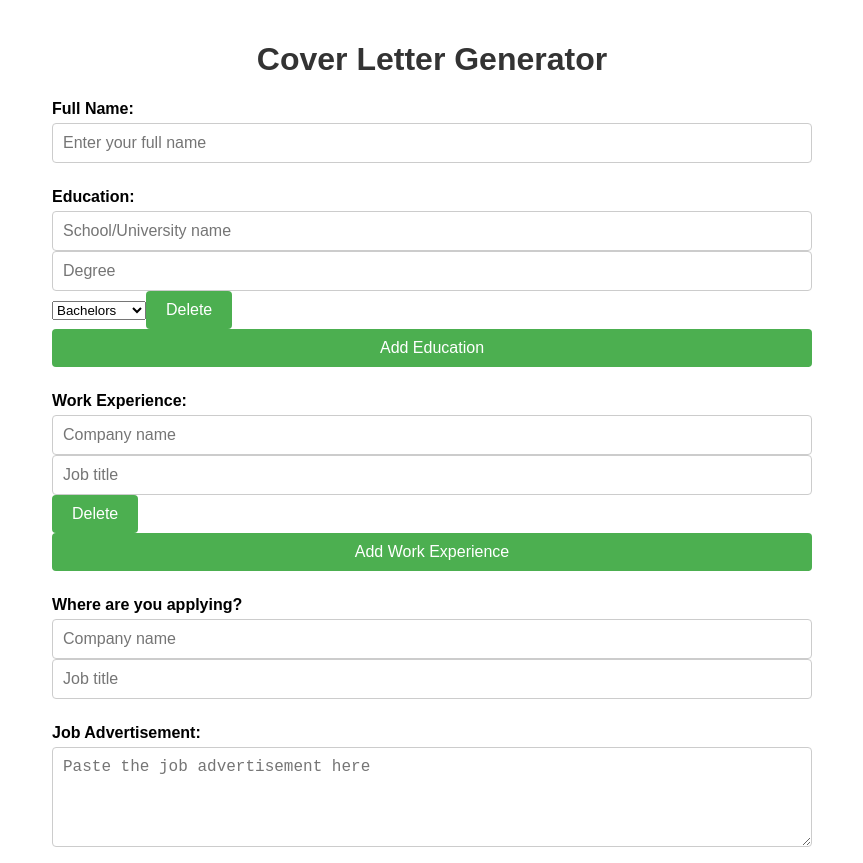
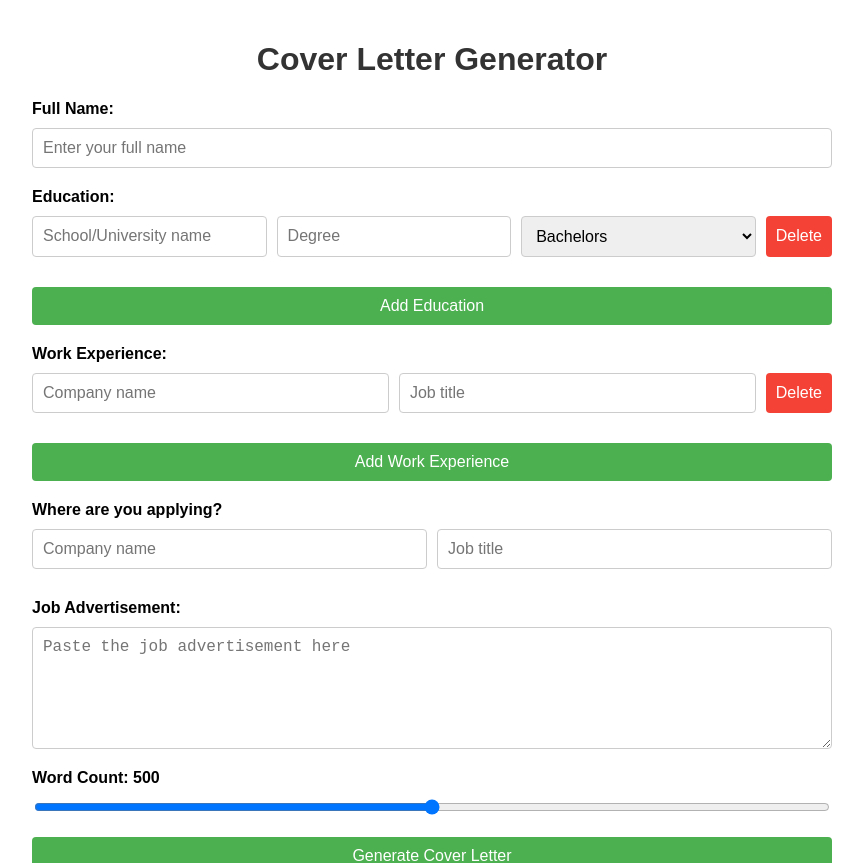
Before and after one commit to andregranberg/resumeAI, a React (Create React App) app: page / in a window 1280 px wide. Shown: the top 863 px of the page, without its empty margins (208-1071 px from the left). Built offline with nearby package versions, Linux system fonts and the light colour scheme; what ollama would draw is missing.

Commit message:
significantly improved the UI design

```diff
--- a/src/App.css
+++ b/src/App.css
@@ -3,7 +3,6 @@
   margin: 0 auto;
   padding: 20px;
   font-family: Arial, sans-serif;
-  box-sizing: border-box;
 }
 
 h1 {
@@ -14,39 +13,66 @@ h1 {
 .input-container {
   display: flex;
   flex-direction: column;
-  gap: 10px;
-  margin-bottom: 20px;
+  gap: 20px;
 }
 
-.input-container input,
-.input-container textarea {
+.input-group {
+  display: flex;
+  flex-direction: column;
+  gap: 10px;
+}
+
+.input-group label {
+  font-weight: bold;
+}
+
+.input-group input[type="text"],
+.input-group textarea,
+.input-group select {
   padding: 10px;
   font-size: 16px;
   border: 1px solid #ccc;
   border-radius: 4px;
-  width: 100%;
-  box-sizing: border-box;
 }
 
-.input-container textarea {
+.input-group textarea {
   height: 100px;
   resize: vertical;
 }
 
-.result-container {
-  margin-top: 20px;
+.education-entry,
+.work-experience-entry,
+.applying-entry {
+  display: flex;
+  gap: 10px;
+  margin-bottom: 10px;
 }
 
-.result-text {
-  width: 100%;
-  height: 400px;
+.education-entry input,
+.education-entry select,
+.work-experience-entry input,
+.applying-entry input {
+  flex: 1;
+}
+
+.education-entry button,
+.work-experience-entry button {
+  padding: 5px 10px;
+  background-color: #f44336;
+  color: white;
+  border: none;
+  border-radius: 4px;
+  cursor: pointer;
+}
+
+.input-group > button {
+  margin-top: 10px;
+  background-color: #4CAF50;
+  color: white;
+  border: none;
   padding: 10px;
-  font-size: 16px;
-  line-height: 1.5;
-  border: 1px solid #ccc;
   border-radius: 4px;
-  resize: vertical;
-  box-sizing: border-box;
+  cursor: pointer;
 }
 
 button {
@@ -69,6 +95,10 @@ button:disabled {
   cursor: not-allowed;
 }
 
+.result-container {
+  margin-top: 20px;
+}
+
 .copy-container {
   display: flex;
   align-items: center;
@@ -81,13 +111,24 @@ button:disabled {
   font-size: 14px;
 }
 
+.result-text {
+  width: 100%;
+  height: 400px;
+  padding: 10px;
+  font-size: 16px;
+  line-height: 1.5;
+  border: 1px solid #ccc;
+  border-radius: 4px;
+  resize: vertical;
+}
+
 @media (max-width: 600px) {
   .App {
     padding: 10px;
   }
 
-  .input-container input,
-  .input-container textarea,
+  .input-group input[type="text"],
+  .input-group textarea,
   .result-text {
     font-size: 14px;
   }
@@ -97,48 +138,3 @@ button:disabled {
     font-size: 14px;
   }
 }
-
-.word-count-container {
-  display: flex;
-  flex-direction: column;
-  align-items: flex-start;
-  margin-bottom: 10px;
-}
-
-.word-count-container label {
-  margin-bottom: 5px;
-}
-
-.word-count-container input[type="range"] {
-  width: 100%;
-}
-
-.input-group {
-  display: flex;
-  flex-direction: column;
-  margin-bottom: 15px;
-}
-
-.input-group label {
-  margin-bottom: 5px;
-  font-weight: bold;
-}
-
-.input-group input[type="text"],
-.input-group textarea {
-  padding: 10px;
-  font-size: 16px;
-  border: 1px solid #ccc;
-  border-radius: 4px;
-  width: 100%;
-  box-sizing: border-box;
-}
-
-.input-group textarea {
-  height: 100px;
-  resize: vertical;
-}
-
-.input-group input[type="range"] {
-  width: 100%;
-}
```
